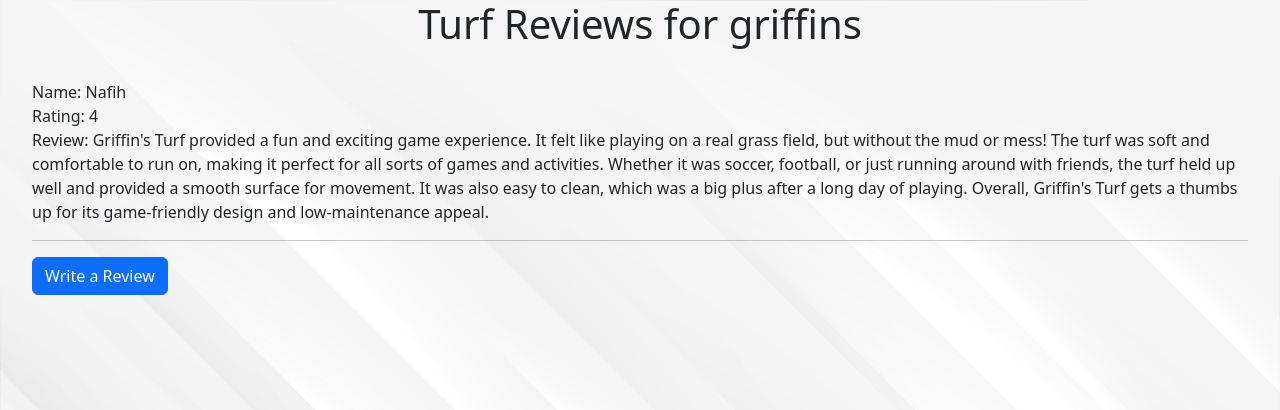
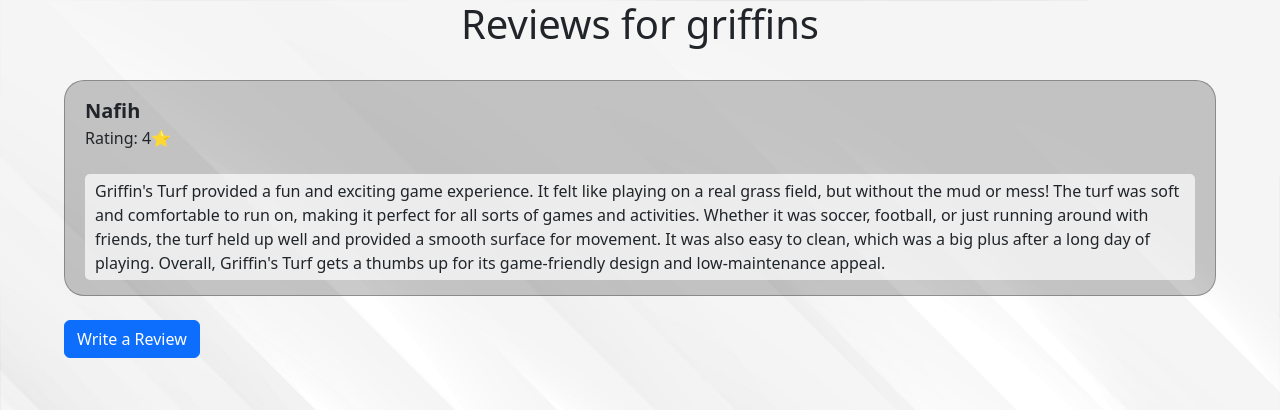
Before and after one commit to Thameem-20/DBMS-project, a Flask app: page /turf/2/reviews in a window 1280 px wide. Shown: the top 410 px of the page. Run offline with Flask 3, Linux system fonts and the light colour scheme.

Commit message:
new commit

```diff
--- a/static/css/style.css
+++ b/static/css/style.css
@@ -8,7 +8,7 @@ body {
   margin-left: auto;
 }
 .open {
-  height: 650px;
+  height: 700px;
   background-image: url("../img/5685407.jpg");
   background-repeat: no-repeat;
   background-size: cover;
@@ -74,6 +74,22 @@ body {
   border: 2px solid black;
 }
 .secbody {
-  width: 95%;
+  width: 90%;
   margin: 0 auto;
 }
+.smallsec {
+  padding: 15px 20px;
+  background-color: rgba(0, 0, 0, 0.207);
+  border-radius: 20px;
+  border: 1px solid rgba(0, 0, 0, 0.286);
+}
+.revname {
+  font-weight: bold;
+  font-size: 20px;
+}
+.revdesc {
+  background-color: rgba(255, 255, 255, 0.693);
+  padding: 5px 10px;
+  border-radius: 5px;
+  font-weight: 500;
+}
--- a/templates/turf_detail.html
+++ b/templates/turf_detail.html
@@ -1,9 +1,8 @@
-
 {% extends 'layout.html' %} {% block title %} Turf Details {% endblock title %}
 {% block body %}
 <h1 class="turfhead">{{ turf.turf_name }} Details</h1>
-<p class="turfhead">Location: {{ turf.turf_location }}</p>
-<p class="turfhead">Phone: {{ turf.turf_phone }}</p>
+<h5 class="turfhead">Location: {{ turf.turf_location }}</h5>
+<h5 class="turfhead">Phone: {{ turf.turf_phone }}</h5>
 
 <div class="turftab">
   {% if hosted_games|length==0 %}
--- a/templates/turf_reviews.html
+++ b/templates/turf_reviews.html
@@ -1,20 +1,24 @@
 {% extends 'layout.html' %} {% block title %}Turf Reviews for {{ turf.turf_name
 }}{% endblock title %} {% block body %}
 <div class="secbody">
-<h1 class="turfhead">Turf Reviews for {{ turf.turf_name }}</h1>
+  <h1 class="turfhead">Reviews for {{ turf.turf_name }}</h1>
   <br />
   {% if reviews |length==0 %}
   <div class="alert alert-dark" role="alert">
     No reviews found!, write a review.
   </div>
 
-{% else %} {% for review in reviews %} {% for review in reviews %} Name: {{
-review.user.username }}<br />
-Rating: {{ review.rating }}<br />
-Review: {{ review.review_text }}<br />
-<hr />
-{% endfor %} {% endfor %} {% endif %}
-<a class="btn btn-primary" href="{{ url_for('write_review', turf_id=turf.id) }}"
+  {% else %} {% for review in reviews %}
+  <div class="smallsec">
+    <div class="revname">{{review.user.username }}</div>
+    Rating: {{ review.rating }}⭐<br /><br />
+    <div class="revdesc">{{ review.review_text }}</div>
+  </div>
+  <br />
+  {% endfor %} {% endif %}
+  <a
+    class="btn btn-primary"
+    href="{{ url_for('write_review', turf_id=turf.id) }}"
     >Write a Review</a
   >
 </div>
```
Also changed, not shown: instance/databases.db. Lines whose indentation alone changed are shown as unchanged.
